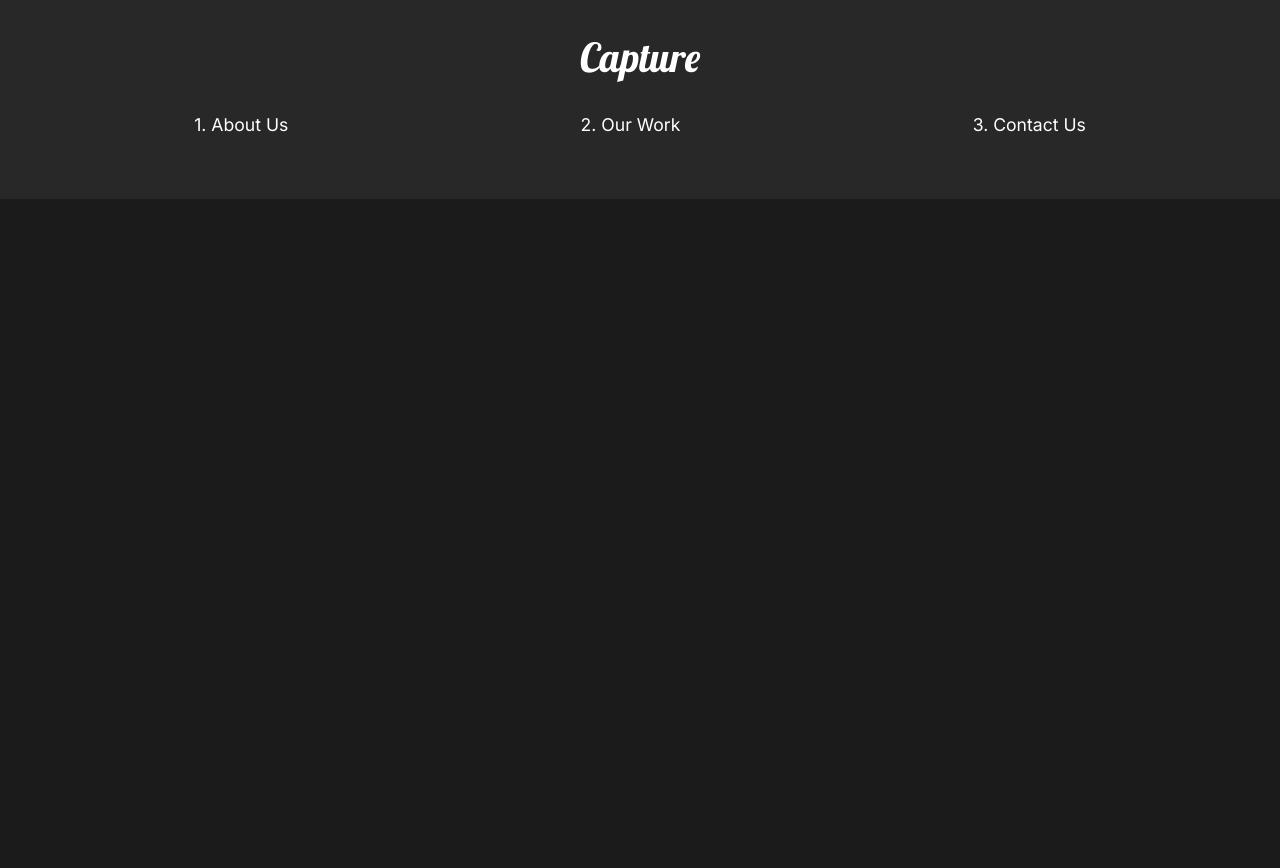
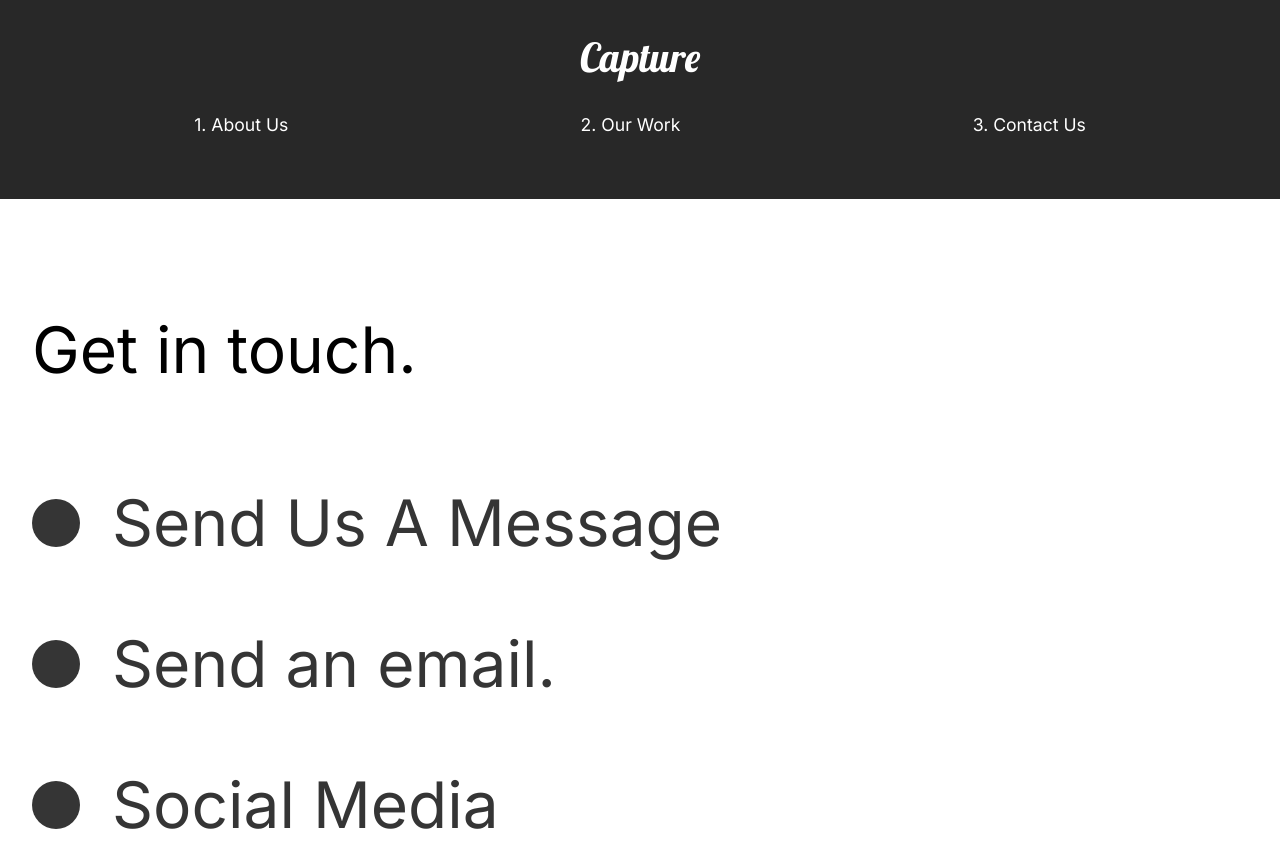
Before and after one commit to angelonazzaro/capture, a React (Create React App) app: page /contactus in a window 1280 px wide. Shown: the top 868 px of the page. Before the commit the page ends 800 px from the top, so only its background shows below. Built offline with nearby package versions, Linux system fonts and the light colour scheme.

Commit message:
contact us

```diff
--- a/src/pages/ContactUs.js
+++ b/src/pages/ContactUs.js
@@ -1,8 +1,83 @@
+import { motion } from "framer-motion";
+import { pageAnimation, titleAnimation } from "../animation";
+import styled from "styled-components";
 
-function ContactUs() {
-    return (
-        <div></div>
-    );
-}
+const ContactUs = () => {
+  return (
+    <ContactStyle
+      exit="exit"
+      variants={pageAnimation}
+      initial="hidden"
+      animate="show"
+      style={{ background: "#fff" }}
+    >
+      <Title>
+        <Hide>
+          <motion.h2 variants={titleAnimation}>Get in touch.</motion.h2>
+        </Hide>
+      </Title>
+      <div>
+        <Hide>
+          <Social variants={titleAnimation}>
+            <Circle />
+            <h2>Send Us A Message</h2>
+          </Social>
+        </Hide>
+        <Hide>
+          <Social variants={titleAnimation}>
+            <Circle />
+            <h2>Send an email.</h2>
+          </Social>
+        </Hide>
+        <Hide>
+          <Social variants={titleAnimation}>
+            <Circle />
+            <h2>Social Media</h2>
+          </Social>
+        </Hide>
+      </div>
+    </ContactStyle>
+  );
+};
+
+const ContactStyle = styled(motion.div)`
+  padding: 5rem 10rem;
+  color: #353535;
+  min-height: 90vh;
+
+  @media (max-width: 1500px) {
+    padding: 2rem;
+    font-size: 1rem;
+  }
+`;
+
+const Title = styled.div`
+  margin-bottom: 4rem;
+  color: black;
+
+  @media (max-width: 1500px) {
+    margin-top: 5rem;
+  }
+`;
+
+const Hide = styled.div`
+  overflow: hidden;
+`;
+
+const Circle = styled.div`
+  border-radius: 50%;
+  width: 3rem;
+  height: 3rem;
+  background: #353535;
+`;
+
+const Social = styled(motion.div)`
+  display: flex;
+  align-items: center;
+
+  h2 {
+    margin: 2rem;
+  }
+`;
 
 export default ContactUs;
```
